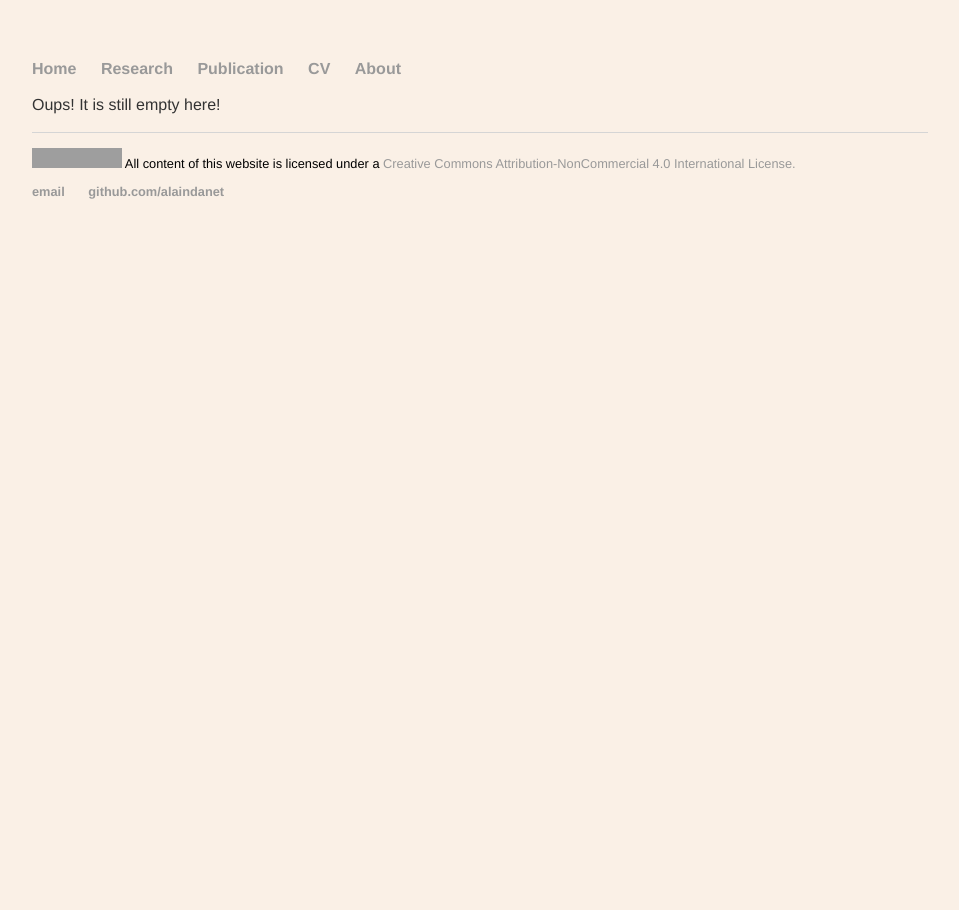
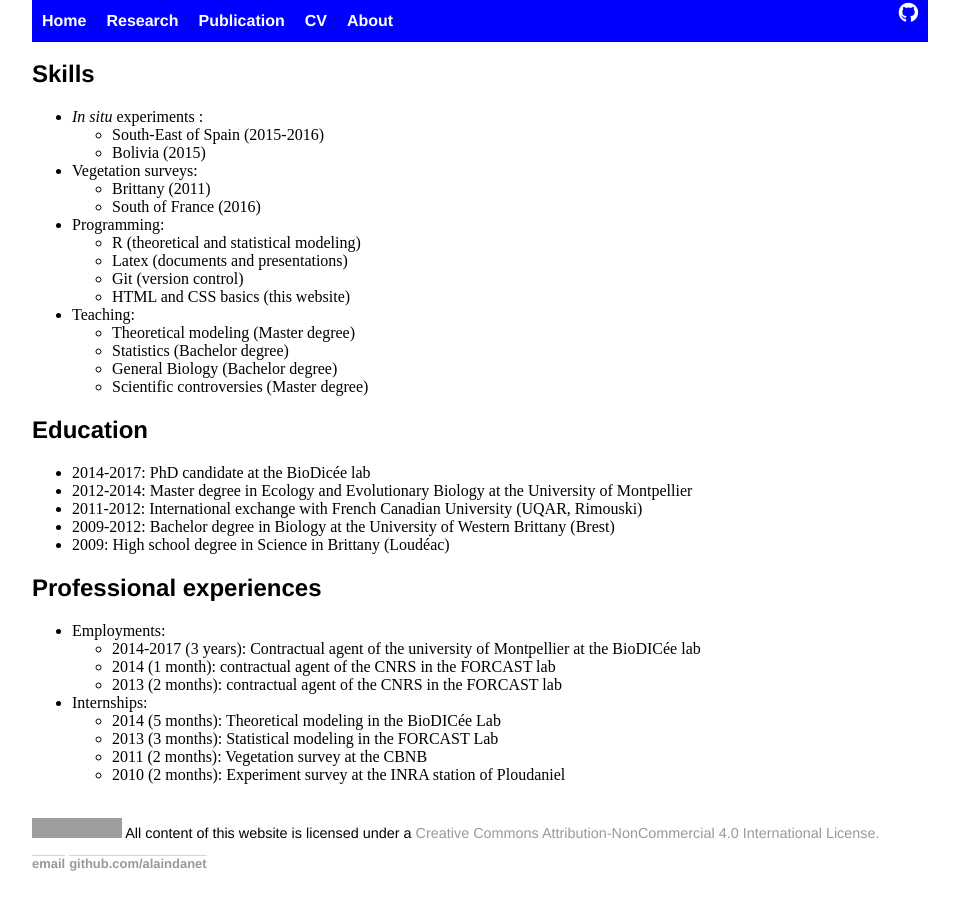
Before and after one commit to alaindanet/alaindanet.github.io, a Jekyll site: the page built from cv/index.md, in a window 1280 px wide and 961 px high. Shown: the top 910 px of the window, without its empty margins (160-1119 px from the left). Built offline with Jekyll 4.4.1, drawn with Linux system fonts in a browser that asks for light colours; nearby versions of some CDN libraries; grey boxes are pictures that could not be loaded.

Commit message:
New layout

```diff
--- a/_layouts/default.html
+++ b/_layouts/default.html
@@ -1,7 +1,7 @@
-
-
 <!DOCTYPE html>
 <html>
+<script src="https://use.fontawesome.com/a2a61ecc8a.js"></script>
+<link rel="stylesheet" href="css/academicons-1.7.0/css/academicons.min.css" />
     <head>
 	<title>{{ page.title }}</title>
 	<!-- link to main stylesheet -->
@@ -16,7 +16,11 @@
 		<li><a href="/cv">CV</a></li>
 		<li><a href="/about">About</a></li>
 		<!-- <li><a href="/blog">Blog</a></li> -->
+		<li><b href="/about" class="fa
+		fa-github fa-lg" aria-hidden="true"></b></li>
+
 	    </ul>
+
 	</nav>
 
 	<div class="container">
--- a/_layouts/home.html
+++ b/_layouts/home.html
@@ -1,11 +1,6 @@
 ---
 layout: default
 ---
-
-
-<div align=center>
-<hr /> <h1> Alain Danet </h1>  <hr />
-</div>
 
 <div class="container">
 
--- a/css/main.css
+++ b/css/main.css
@@ -1,7 +1,7 @@
 body {
     margin: 60px auto;
     width: 70%;
-    background-color: linen;
+    background-color: none;
 }
 
 nav ul, footer ul {
@@ -9,11 +9,11 @@ nav ul, footer ul {
     padding: 0px;
     list-style: none;
     font-weight: bold;
+    overflow: hidden;
 }
 
 nav ul li, footer ul li {
     display: inline;
-    margin-right: 20px;
 }
 
 a {
@@ -26,7 +26,7 @@ a:hover {
 }
 
 h1 {
-    font-size: 3em;
+    font-size: 2em;
     font-family:'Helvetica', 'Arial', 'Sans-Serif';
 }
 
@@ -42,10 +42,11 @@ p {
     font-family:'Helvetica', 'Arial', 'Sans-Serif';
 }
 
-footer {
+footer, footer ul li {
     border-top: 1px solid #d5d5d5;
-    font-size: .8em;
+    font-size: .9em;
     font-family:'Helvetica', 'Arial', 'Sans-Serif';
+    display: inline;
 }
 
 ul.posts {
@@ -56,3 +57,37 @@ ul.posts {
 ul.posts li {
     list-style: none;
 }
+
+nav ul {
+    list-style-type: none;
+    margin: 0;
+    padding: 0;
+    background-color: blue;
+    position: fixed;
+    top: 0;
+    width: 70%;
+}
+
+nav li a, nav li b{
+    float: left;
+    display: block;
+    color: white;
+    text-align: center;
+    padding: 12px 10px;
+    text-decoration: none;
+}
+
+nav li b{
+    float: right;
+}
+
+nav li a:hover:not(.active) {
+    background-color: #111;
+}
+
+.active {
+    background-color: #4CAF50;
+}
+nav li a:hover {
+    background-color: #111;
+}
--- a/cv/index.md
+++ b/cv/index.md
@@ -3,4 +3,47 @@ layout: default
 title: cv
 ---
 
-Oups! It is still empty here!
+## Skills
+
+- *In situ* experiments :
+	- South-East of Spain (2015-2016)
+	- Bolivia (2015)
+
+- Vegetation surveys:
+	- Brittany (2011)
+	- South of France (2016)
+
+- Programming:
+	- R (theoretical and statistical modeling)
+	- Latex (documents and presentations)
+	- Git (version control)
+	- HTML and CSS basics (this website)
+
+- Teaching:
+	- Theoretical modeling (Master degree)
+	- Statistics (Bachelor degree)
+	- General Biology (Bachelor degree)
+	- Scientific controversies (Master degree)
+
+## Education
+
+- 2014-2017: PhD candidate at the BioDicée lab
+- 2012-2014: Master degree in Ecology and Evolutionary Biology at the University
+  of Montpellier
+- 2011-2012: International exchange with French Canadian University (UQAR,
+  Rimouski)
+- 2009-2012: Bachelor degree in Biology at the University of Western Brittany (Brest)
+- 2009: High school degree in Science in Brittany (Loudéac)
+
+## Professional experiences
+
+- Employments:
+	- 2014-2017 (3 years): Contractual agent of the university of Montpellier at the BioDICée lab
+	- 2014 (1 month): contractual agent of the CNRS in the FORCAST lab
+	- 2013 (2 months): contractual agent of the CNRS in the FORCAST lab
+
+- Internships:
+	- 2014 (5 months): Theoretical modeling in the BioDICée Lab
+	- 2013 (3 months): Statistical modeling in the FORCAST Lab
+	- 2011 (2 months): Vegetation survey at the CBNB
+	- 2010 (2 months): Experiment survey at the INRA station of Ploudaniel
```
Also changed, not shown: index.md (+3 -1 lines), research/index.md (+4 -5 lines).
